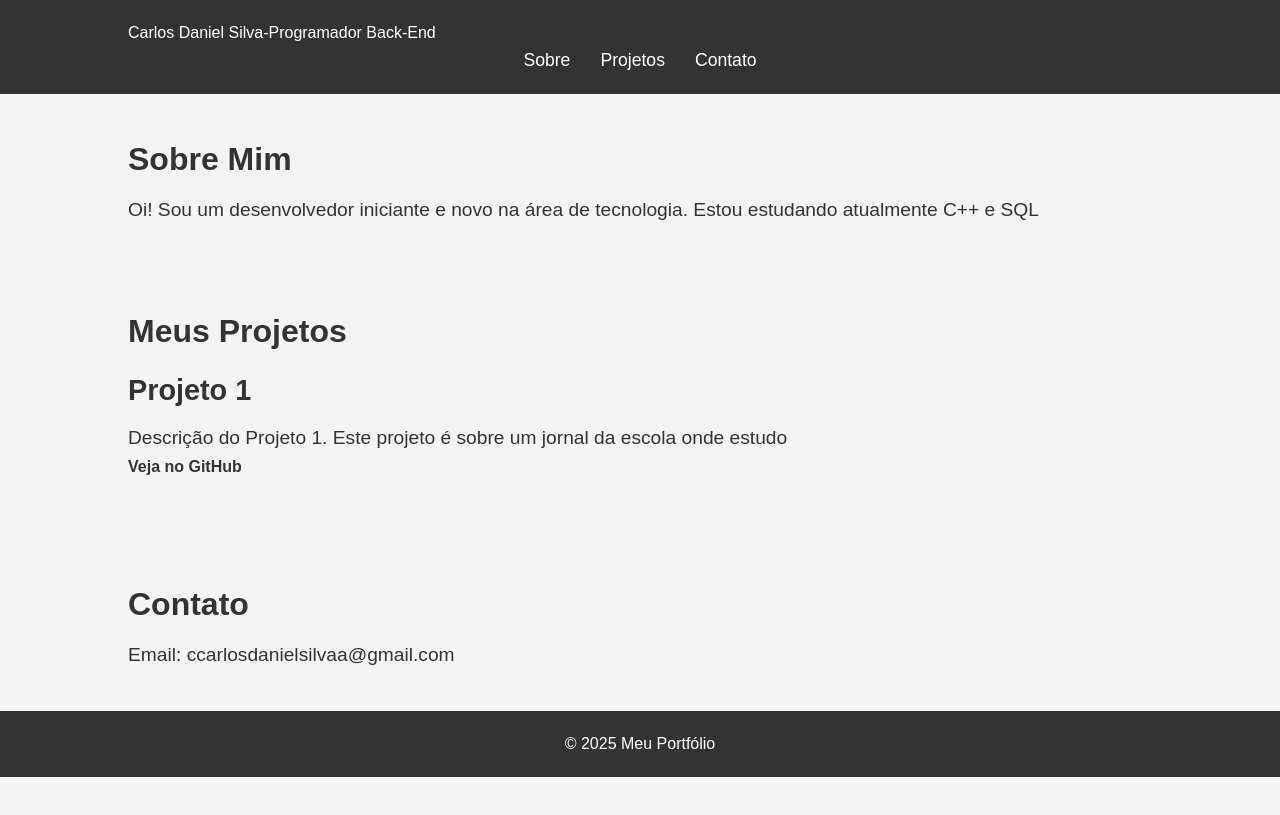
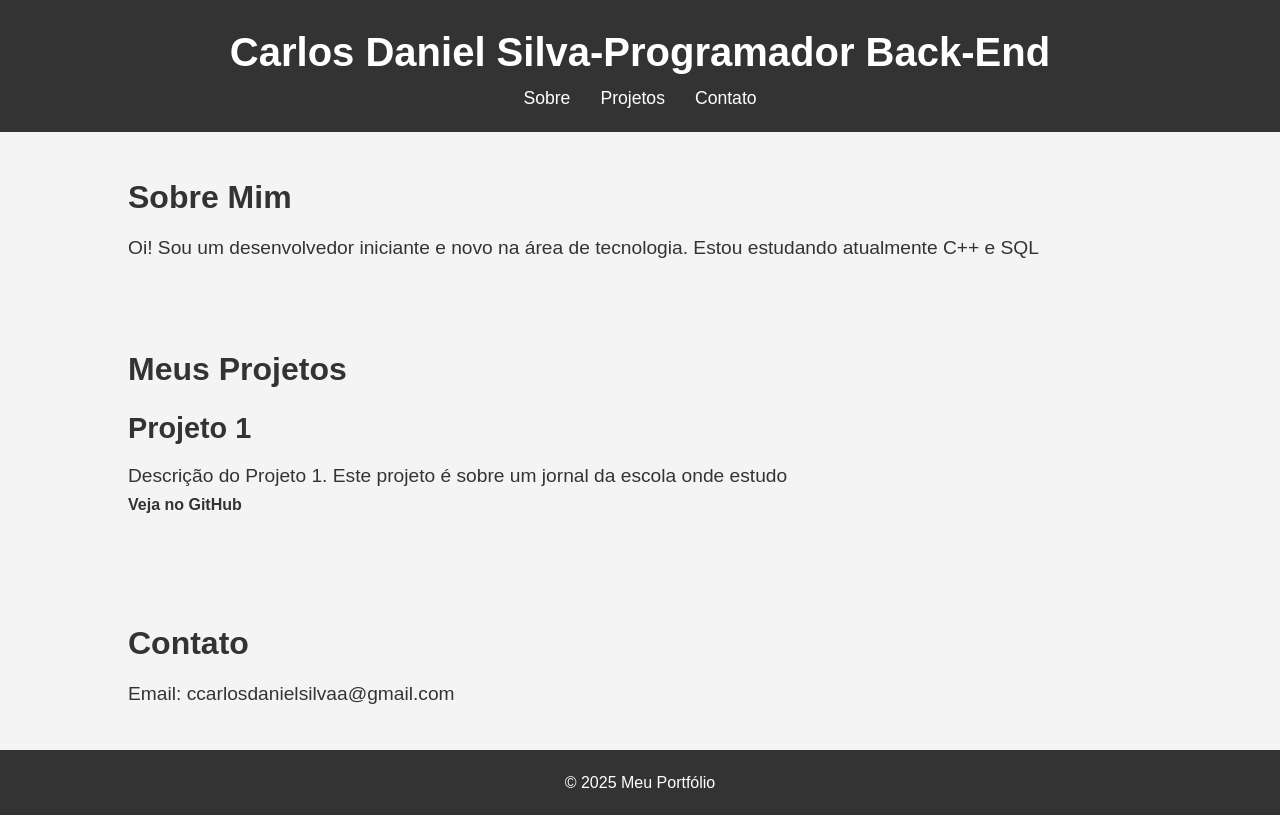
Before and after one commit to CarlosDaniel-Droid/port, a plain HTML site: page index.html in a window 1280 px wide. Drawn offline with Linux system fonts and the light colour scheme.

Commit message:
Update index.html

```diff
--- a/index.html
+++ b/index.html
@@ -10,7 +10,7 @@
 <body>
     <header>
         <div class="container">
-            <h1></h1>Carlos Daniel Silva-Programador Back-End</h1>
+            <h1>Carlos Daniel Silva-Programador Back-End</h1>
             <nav>
                 <ul>
                     <li><a href="#sobre">Sobre</a></li>
```
